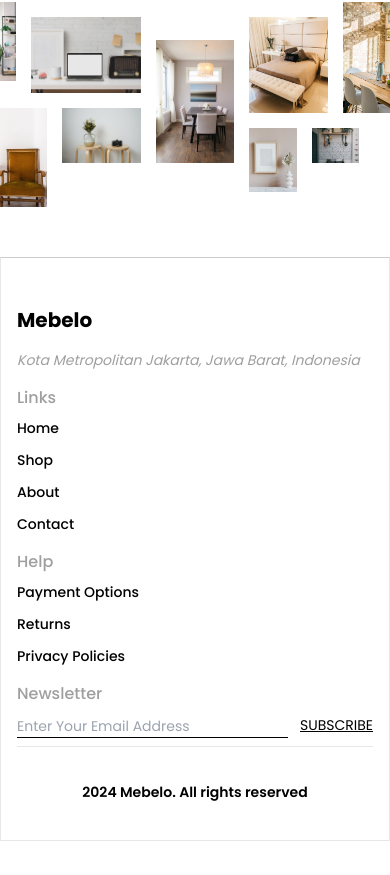
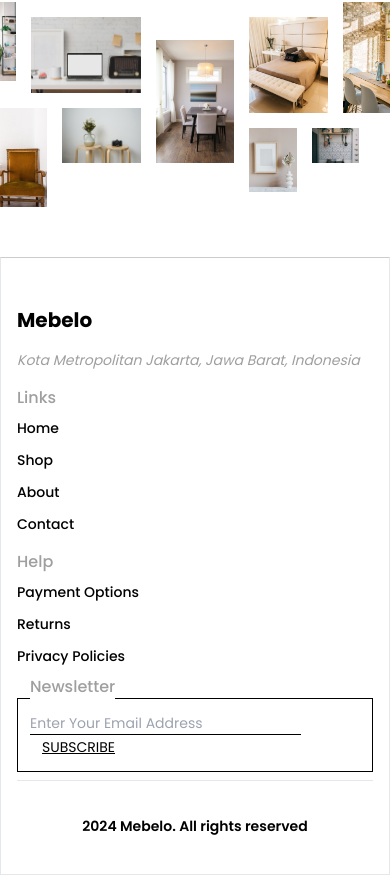
Before and after one commit to RubenManurung/orinruf-fe, a React (Vite) app: page / in a window 390 px wide. Shown: the part 3380-4255 px from the top of the page. Before the commit the page ends 4221 px from the top, so only its background shows below. Built offline with nearby package versions, Linux system fonts and the light colour scheme.

Commit message:
Update App.jsx

```diff
--- a/src/App.jsx
+++ b/src/App.jsx
@@ -399,21 +399,34 @@ function App() {
             </ul>
           </div>
           <div className="mt-4">
-            <h2 className="text-gold-grey font-medium mb-2 md:mb-[55px]">Newsletter</h2>
-            <form onSubmit={(e) => e.preventDefault()} className="flex w-full">
+
+            <form onSubmit={(e) => e.preventDefault()} className="hidden md:flex w-full">
               <label htmlFor="subscription" >
                 <input type="text" placeholder="Enter Your Email Address" className="border-b border-b-black outline-none placeholder:text-[14px] text-[14px] text-gold-grey" />
 
               </label>
               <button className="text-black underline text-[14px] ml-3">SUBSCRIBE</button>
             </form>
+
+            <form onSubmit={(e) => e.preventDefault()} className="flex w-full md:hidden">
+              <div className='p-3 border border-black relative mt-4 md:mt-12'>
+                <h2 className="absolute -top-1/2 translate-y-1/2 bg-white text-gold-grey font-medium">Newsletter</h2>
+                <label htmlFor="subscription" >
+                  <input type="text" placeholder="Enter Your Email Address" className="border-b border-b-black outline-none placeholder:text-[14px] text-[14px] text-gold-grey" />
+
+                </label>
+                <button className="text-black underline text-[14px] ml-3">SUBSCRIBE</button>
+              </div>
+            </form>
+
+
           </div>
         </div>
         <hr className="mb-[35px] mt-2 md:mt-[48px]" />
         <div>
           <p className="text-sm md:text-base font-semibold text-center md:text-start">2024 Mebelo. All rights reserved</p>
         </div>
-      </footer>
+      </footer >
     </>
   )
 }
```
